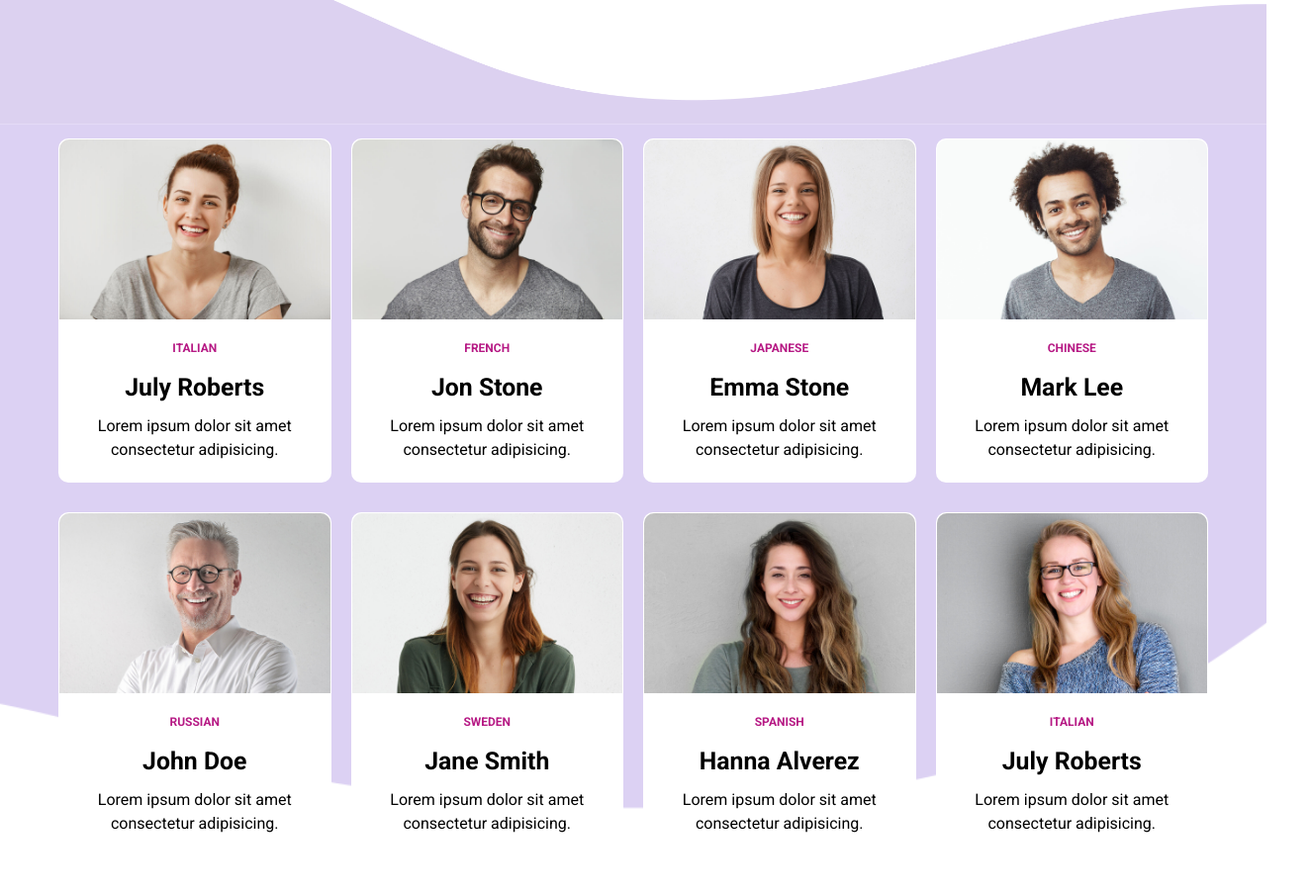
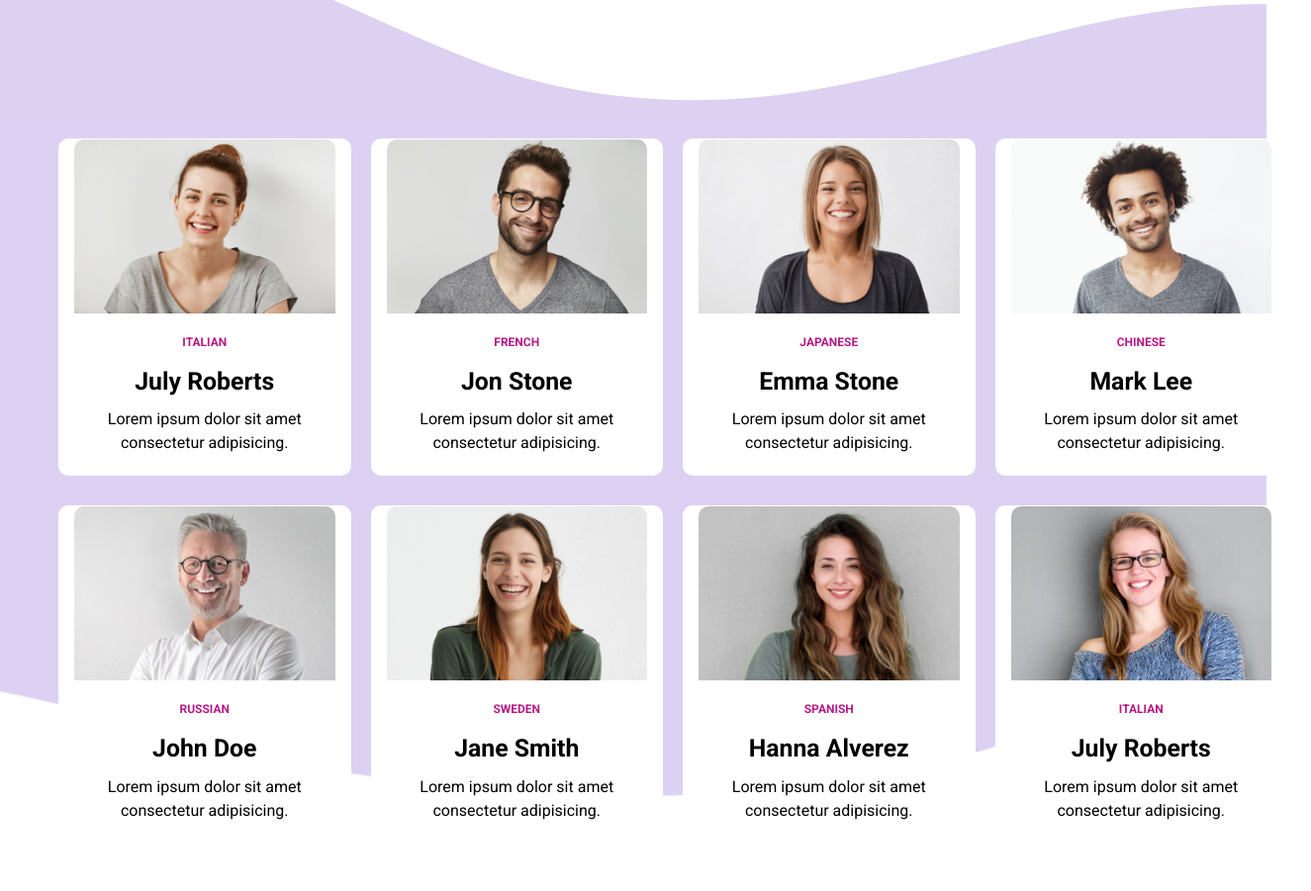
Before and after one commit to HongSon97DN/Baitap-SASS, a plain HTML site: page index.html in a window 1280 px wide. Shown: the part 655-1556 px from the top of the page at 99% size, 1325 px wide, since content can reach past the window. Drawn offline with nearby package versions, Linux system fonts and the light colour scheme.

Commit message:
Update index.html

```diff
--- a/index.html
+++ b/index.html
@@ -114,7 +114,7 @@
         <div class="member-content">
             <div class="my-container animate__animated  animate__lightSpeedInLeft animate__slower 3s data-wow-duration='2s' data-wow-delay='0.5s'" >
                 <div class="row">
-                    <div class="card">
+                    <div class="card col-lg-3 col-md-6 col-sm-12">
                         <img src="./img/teacher_1.jpg" class="card-img-top" alt="...">
                         <div class="card-body">
                             <p class="card-name">ITALIAN</p>
@@ -122,7 +122,7 @@
                             <p class="card-text">Lorem ipsum dolor sit amet consectetur adipisicing.</p>
                         </div>
                     </div>
-                    <div class="card">
+                    <div class="card col-lg-3 col-md-6 col-sm-12">
                         <img src="./img/teacher_2.jpg" class="card-img-top" alt="...">
                         <div class="card-body">
                             <p class="card-name">FRENCH</p>
@@ -130,7 +130,7 @@
                             <p class="card-text">Lorem ipsum dolor sit amet consectetur adipisicing.</p>
                         </div>
                     </div>
-                    <div class="card">
+                    <div class="card col-lg-3 col-md-6 col-sm-12">
                         <img src="./img/teacher_3.jpg" class="card-img-top" alt="...">
                         <div class="card-body">
                             <p class="card-name">JAPANESE</p>
@@ -138,7 +138,7 @@
                             <p class="card-text">Lorem ipsum dolor sit amet consectetur adipisicing.</p>
                         </div>
                     </div>
-                    <div class="card">
+                    <div class="card col-lg-3 col-md-6 col-sm-12">
                         <img src="./img/teacher_4.jpg" class="card-img-top" alt="...">
                         <div class="card-body">
                             <p class="card-name">CHINESE</p>
@@ -148,7 +148,7 @@
                     </div>
                 </div>
                 <div class="row">
-                    <div class="card">
+                    <div class="card col-lg-3 col-md-6 col-sm-12">
                         <img src="./img/teacher_5.jpg" class="card-img-top" alt="...">
                         <div class="card-body">
                             <p class="card-name">RUSSIAN</p>
@@ -156,7 +156,7 @@
                             <p class="card-text">Lorem ipsum dolor sit amet consectetur adipisicing.</p>
                         </div>
                     </div>
-                    <div class="card">
+                    <div class="card col-lg-3 col-md-6 col-sm-12">
                         <img src="./img/teacher_6.jpg" class="card-img-top" alt="...">
                         <div class="card-body">
                             <p class="card-name">SWEDEN</p>
@@ -164,7 +164,7 @@
                             <p class="card-text">Lorem ipsum dolor sit amet consectetur adipisicing.</p>
                         </div>
                     </div>
-                    <div class="card">
+                    <div class="card col-lg-3 col-md-6 col-sm-12">
                         <img src="./img/teacher_7.jpg" class="card-img-top" alt="...">
                         <div class="card-body">
                             <p class="card-name">SPANISH</p>
@@ -172,7 +172,7 @@
                             <p class="card-text">Lorem ipsum dolor sit amet consectetur adipisicing.</p>
                         </div>
                     </div>
-                    <div class="card">
+                    <div class="card col-lg-3 col-md-6 col-sm-12">
                         <img src="./img/teacher_8.jpg" class="card-img-top" alt="...">
                         <div class="card-body">
                             <p class="card-name">ITALIAN</p>
```
